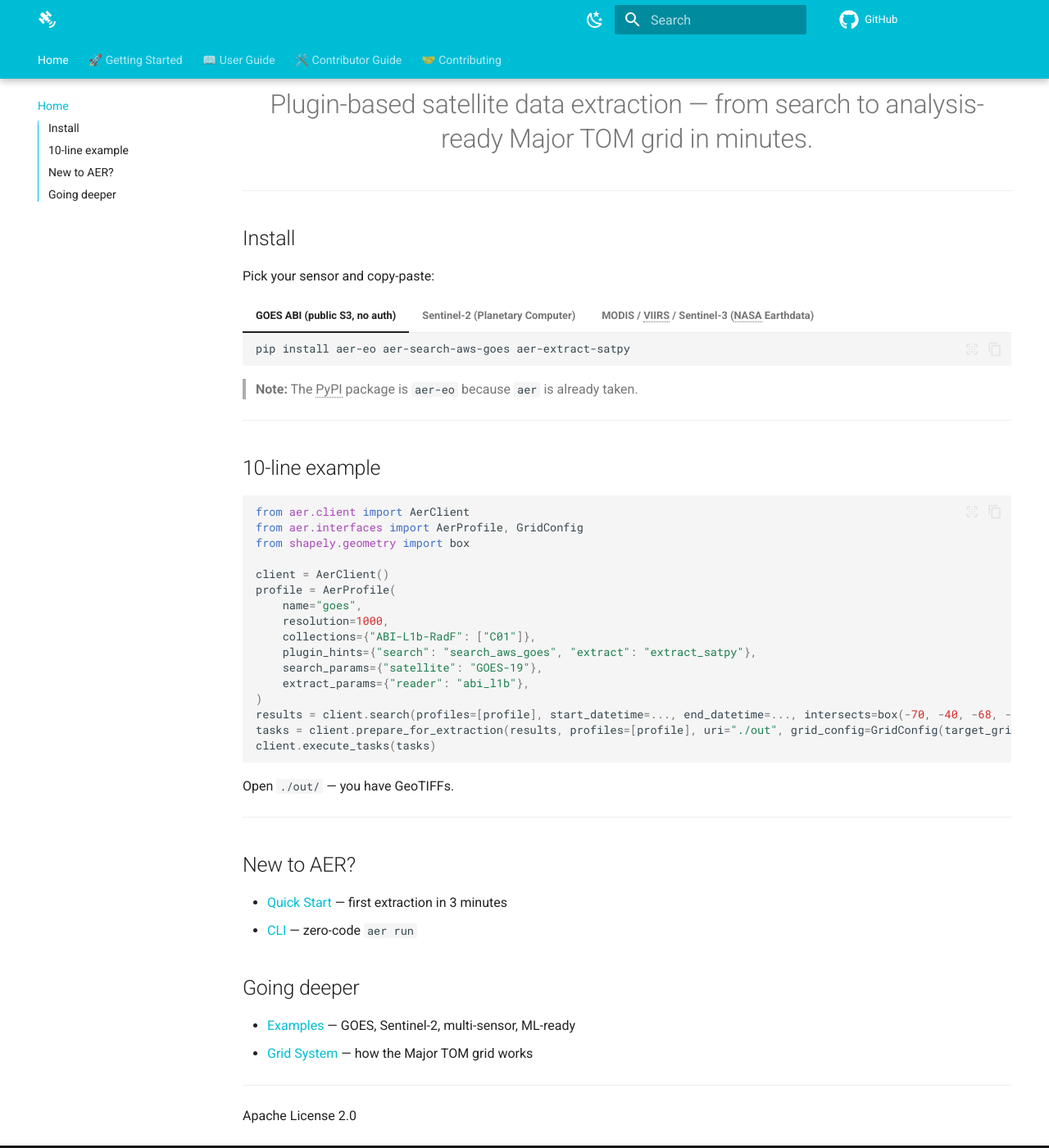
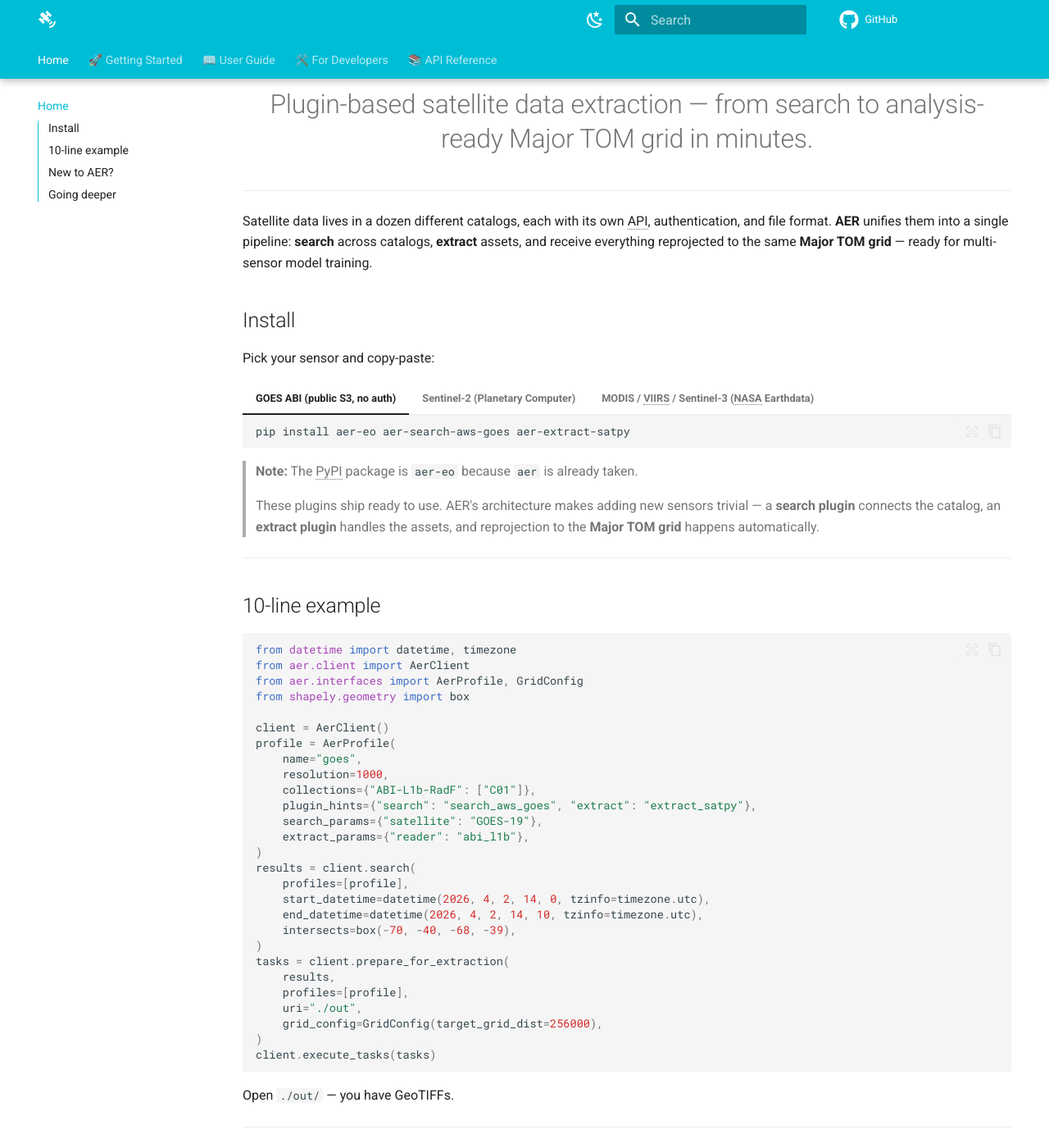
Before and after one commit to frandorr/aereo, an MkDocs documentation site: the page built from docs/index.md, in a window 1280 px wide and 1400 px high, scrolled down 377 px. Shown: the whole window at 82% size. Built offline with MkDocs 1.6.1 and Material for MkDocs 9.7.7, drawn with Linux system fonts in a browser that asks for light colours; comment, search, counter and statistics services are not loaded; the version menu is left out.

Commit message:
docs(index): add intro paragraph, fix runnable examples, bold keywords, separate API Reference nav

````diff
--- a/docs/index.md
+++ b/docs/index.md
@@ -7,6 +7,8 @@
 </h1>
 
 ---
+
+Satellite data lives in a dozen different catalogs, each with its own API, authentication, and file format. **AER** unifies them into a single pipeline: **search** across catalogs, **extract** assets, and receive everything reprojected to the same **Major TOM grid** — ready for multi-sensor model training.
 
 ## Install
 
@@ -32,11 +34,14 @@ Pick your sensor and copy-paste:
 
 > **Note:** The PyPI package is `aer-eo` because `aer` is already taken.
 
+> These plugins ship ready to use. AER's architecture makes adding new sensors trivial — a **search plugin** connects the catalog, an **extract plugin** handles the assets, and reprojection to the **Major TOM grid** happens automatically.
+
 ---
 
 ## 10-line example
 
 ```python
+from datetime import datetime, timezone
 from aer.client import AerClient
 from aer.interfaces import AerProfile, GridConfig
 from shapely.geometry import box
@@ -50,8 +55,18 @@ profile = AerProfile(
     search_params={"satellite": "GOES-19"},
     extract_params={"reader": "abi_l1b"},
 )
-results = client.search(profiles=[profile], start_datetime=..., end_datetime=..., intersects=box(-70, -40, -68, -39))
-tasks = client.prepare_for_extraction(results, profiles=[profile], uri="./out", grid_config=GridConfig(target_grid_dist=256000))
+results = client.search(
+    profiles=[profile],
+    start_datetime=datetime(2026, 4, 2, 14, 0, tzinfo=timezone.utc),
+    end_datetime=datetime(2026, 4, 2, 14, 10, tzinfo=timezone.utc),
+    intersects=box(-70, -40, -68, -39),
+)
+tasks = client.prepare_for_extraction(
+    results,
+    profiles=[profile],
+    uri="./out",
+    grid_config=GridConfig(target_grid_dist=256000),
+)
 client.execute_tasks(tasks)
 ```
 
--- a/mkdocs.yml
+++ b/mkdocs.yml
@@ -185,23 +185,25 @@ nav:
           - Grid System: grid.md
           - EOIDS Output: eoids.md
           - Troubleshooting: troubleshooting.md
-    - 🛠️ Contributor Guide:
-          - Pipeline Architecture: pipeline-architecture.md
-          - Execution Backends: execution.md
-          - Plugin System: plugins.md
-          - Build Your Own Plugin: build-your-own-plugin.md
-          - API Reference:
-                - Client: api/client.md
-                - Interfaces: api/interfaces.md
-                - Registry: api/registry.md
-                - Schemas: api/schemas.md
-                - Grid: api/grid.md
-                - Spatial: api/spatial.md
-                - Spectral: api/spectral.md
-                - EOIDS: api/eoids.md
-                - Asset Downloader: api/asset_downloader.md
-                - Repository: api/repository.md
-                - Viz: api/viz.md
-    - 🤝 Contributing:
-          - Guidelines: contributing.md
-          - Developer Setup: contributing/dev-setup.md
+    - 🛠️ For Developers:
+          - Contributing:
+                - Guidelines: contributing.md
+                - Developer Setup: contributing/dev-setup.md
+          - Architecture:
+                - Pipeline Architecture: pipeline-architecture.md
+                - Execution Backends: execution.md
+                - Plugin System: plugins.md
+          - Building Plugins:
+                - Build Your Own Plugin: build-your-own-plugin.md
+    - 📚 API Reference:
+          - Client: api/client.md
+          - Interfaces: api/interfaces.md
+          - Registry: api/registry.md
+          - Schemas: api/schemas.md
+          - Grid: api/grid.md
+          - Spatial: api/spatial.md
+          - Spectral: api/spectral.md
+          - EOIDS: api/eoids.md
+          - Asset Downloader: api/asset_downloader.md
+          - Repository: api/repository.md
+          - Viz: api/viz.md
````
Also changed, not shown: docs/api/client.md (+20 -3 lines), docs/cli.md (+1 -1 lines), docs/execution.md (+3 -2 lines), docs/pipeline.md (+8 -1 lines).
